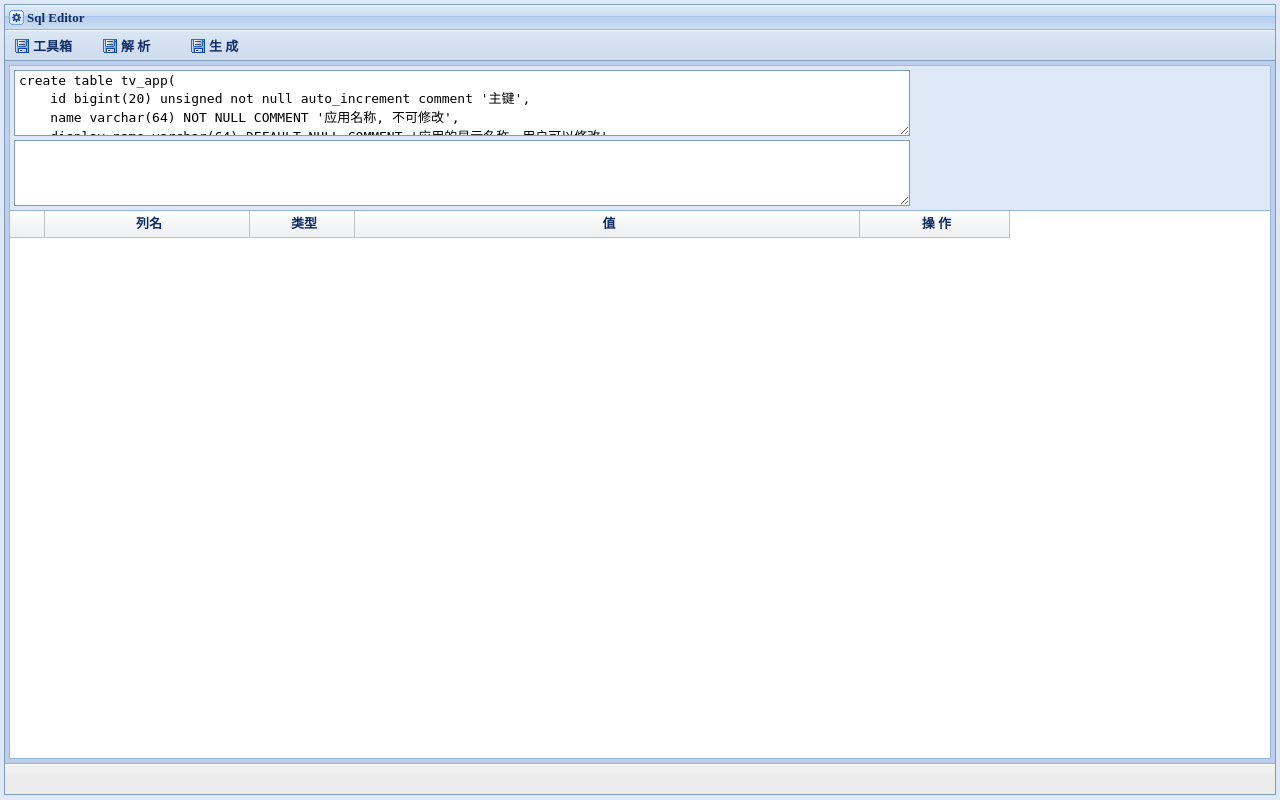
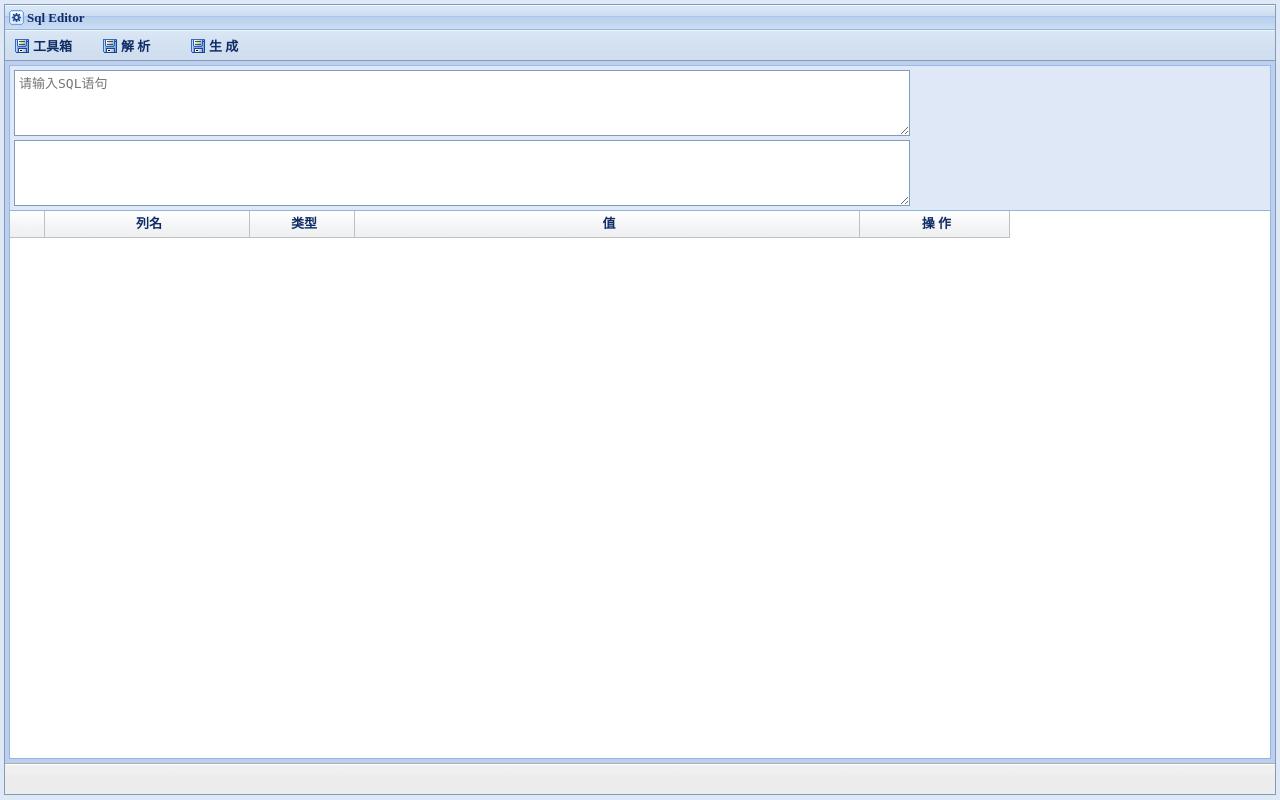
Before and after one commit to jfaker/code-generator, a Java web app: page /template/generator/data/create.jsp in a window 1280 px wide. Run offline with Tomcat 11, a stand-in JSP engine, Linux system fonts and the light colour scheme; some libraries are stand-ins or nearby versions.

Commit message:
1. bug fixed

```diff
--- a/webapp/template/generator/data/create.jsp
+++ b/webapp/template/generator/data/create.jsp
@@ -381,56 +381,7 @@ jQuery(function() {
             border-bottom: 0px solid #99bbe8;
             border-right: 1px solid #99bbe8;
             background-color: #dfe8f6;">
-            <textarea id="source" class="text" style="width: 888px; height: 60px;" placeholder="请输入SQL语句">
-create table tv_app(
-    id bigint(20) unsigned not null auto_increment comment '主键',
-    name varchar(64) NOT NULL COMMENT '应用名称, 不可修改',
-    display_name varchar(64) DEFAULT NULL COMMENT '应用的显示名称，用户可以修改',
-    abbr varchar(32) not null comment '应用名称首字母',
-    type int(11) not null comment '应用类型',
-    is_game int(11) not null default 0 comment '是否游戏',
-    is_sarft int(11) not null default 0 comment '是否运营商',
-    tag varchar(128) not null comment '应用标签，多个使用空格分隔',
-    summary varchar(2048) default null comment '应用简介',
-    dev_nick varchar(64) default null COMMENT '开发者昵称',
-    pay_type int(11) not null default '0' comment '付费类型, 0: 免费, 1: 内置收费, 2: 付费下载',
-    price int(11) not null default '0' comment '价格',
-    top_app_id bigint(20) unsigned default '0' comment 'top的app_id',
-    app_key varchar(64) not null comment 'app key',
-    app_secret varchar(128) comment 'app secret',
-    baodian_secret varchar(128) default null comment '宝点的secret',
-    status int(11) not null default '1' comment '状态 1：开发中 2：审核中 3：审核通过 4：审核不通过 5：撤销',
-    apk_url varchar(255) default null comment '应用下载地址（母包）',
-    ver_name varchar(64) default null comment '版本名称',
-    ver_code int(11) default null comment '版本编号',
-    package_name varchar(128) default null comment '应用包名',
-    package_size varchar(128) default null comment '应用包大小',
-    md5 varchar(128) default null comment 'md5',
-    sha1 varchar(128) default null comment 'sha1',
-    channel_ids varchar(1024) default null comment '下发渠道',
-    tb_uid bigint(20) not null comment '淘宝用户id',
-    deg_uid bigint(20) not null comment '数娱用户id',
-    wlc_status varchar(32) default '0' comment '无量尺扫描状态',
-    mtl_status varchar(32) default '0' comment '摩天轮自动测试结果',
-    online_time date default null comment '期望的上线时间',
-    sdk_version varchar(32) default null comment 'sdk版本',
-    tech_person varchar(32) default null comment '技术接口人',
-    tech_person_phone varchar(32) default null comment '技术接口人电话',
-    biz_person varchar(32) default null comment '客服接口人',
-    biz_person_phone varchar(32) default null comment '客服接口人电话',
-    current_step int(11) default '0' comment '当前第几步, 记录用户填写步骤',
-    contract_status int(11) default '0' comment '合同签署状态, 0-未签署合同, 1-已签署合同',
-    operator_id bigint(20) default null comment '审核者id',
-    operator_name varchar(64) default null comment '审核者',
-    data_from varchar(64) default 'openplatform' comment '数据来源，tvappstore是导的数据',
-    gmt_create datetime not null comment '创建时间',
-    gmt_modified datetime not null comment '更新时间',
-    primary key (id),
-    unique key index_name (name),
-    unique key index_appkey (app_key),
-    key index_abbr (abbr)
-) engine=innodb default charset=utf8 comment='开发者应用表';
-            </textarea>
+            <textarea id="source" class="text" style="width: 888px; height: 60px;" placeholder="请输入SQL语句"></textarea>
             <textarea id="result" class="text" style="width: 888px; height: 60px;" readonly="true"></textarea>
         </div>
         <div class="form-panel">
--- a/webapp/template/generator/data/insert.jsp
+++ b/webapp/template/generator/data/insert.jsp
@@ -361,7 +361,7 @@ jQuery(function() {
             border-bottom: 0px solid #99bbe8;
             border-right: 1px solid #99bbe8;
             background-color: #dfe8f6;">
-            <textarea id="source" class="text" style="width: 888px; height: 60px;" placeholder="请输入SQL语句">insert into bd_app(id, app_str_id, name, company_id, profit_rate, alipay_account_id, alipay_merchant_id, sec_key, app_exe_signature_str, properties, options, gmt_create, gmt_modified, last_operator, operation_type, feature_option) values(3, '21720823', 'BD-SDK-TEST', 1, '0.7', '2088011177543483', '2088011177543483', '1539fad7784494515ff180c4432fdb24', '', '', 3, '2015-03-19 14:54:00', '2015-03-19 14:54:00', '', 1, 31);</textarea>
+            <textarea id="source" class="text" style="width: 888px; height: 60px;" placeholder="请输入SQL语句"></textarea>
             <textarea id="result" class="text" style="width: 888px; height: 60px;" readonly="true"></textarea>
         </div>
         <div class="form-panel">
--- a/webapp/template/generator/insert.jsp
+++ b/webapp/template/generator/insert.jsp
@@ -418,7 +418,7 @@ jQuery(function() {
 </div>
 <script type="text/javascript">
 //<![CDATA[
-var table = <c:out value="${JsonUtil.stringify(table)}"/>;
+var table = "${JsonUtil.stringify(table)}";
 //]]>
 </script>
 </body>
```
